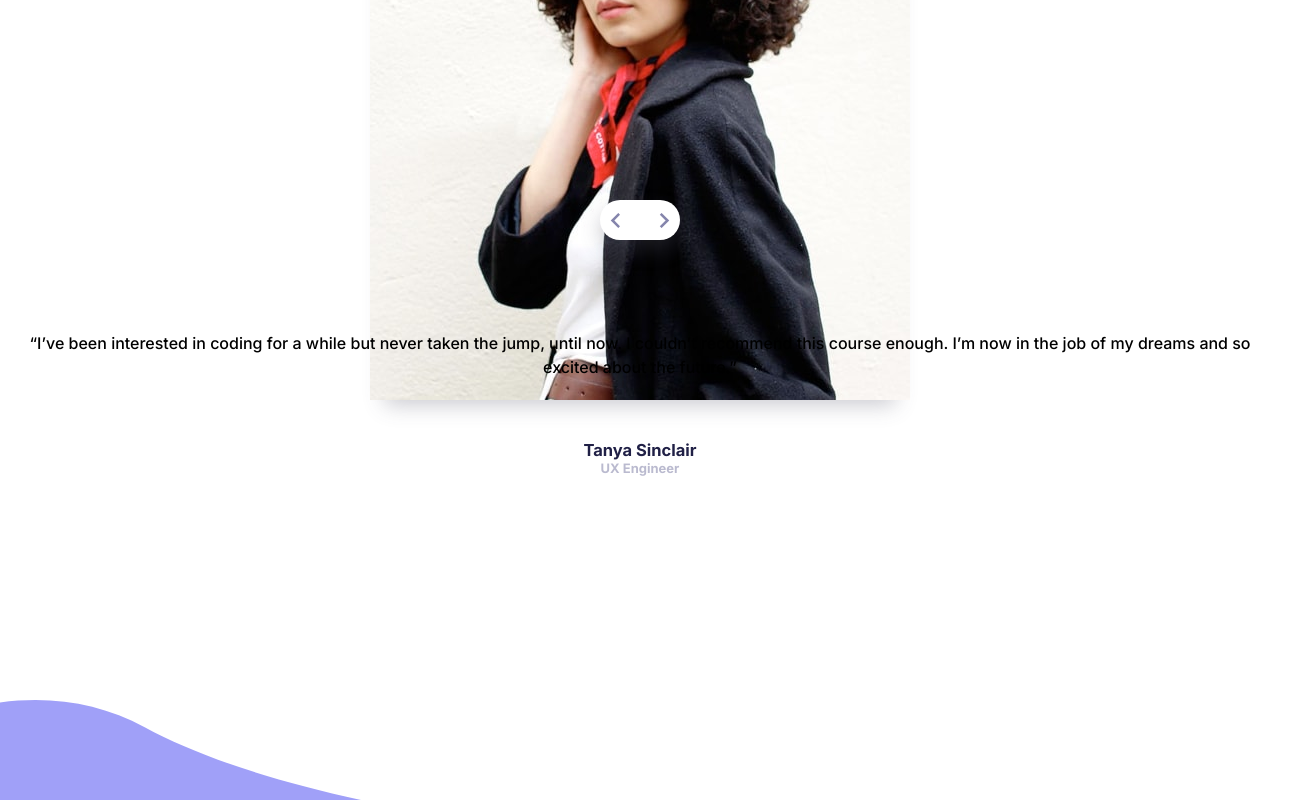
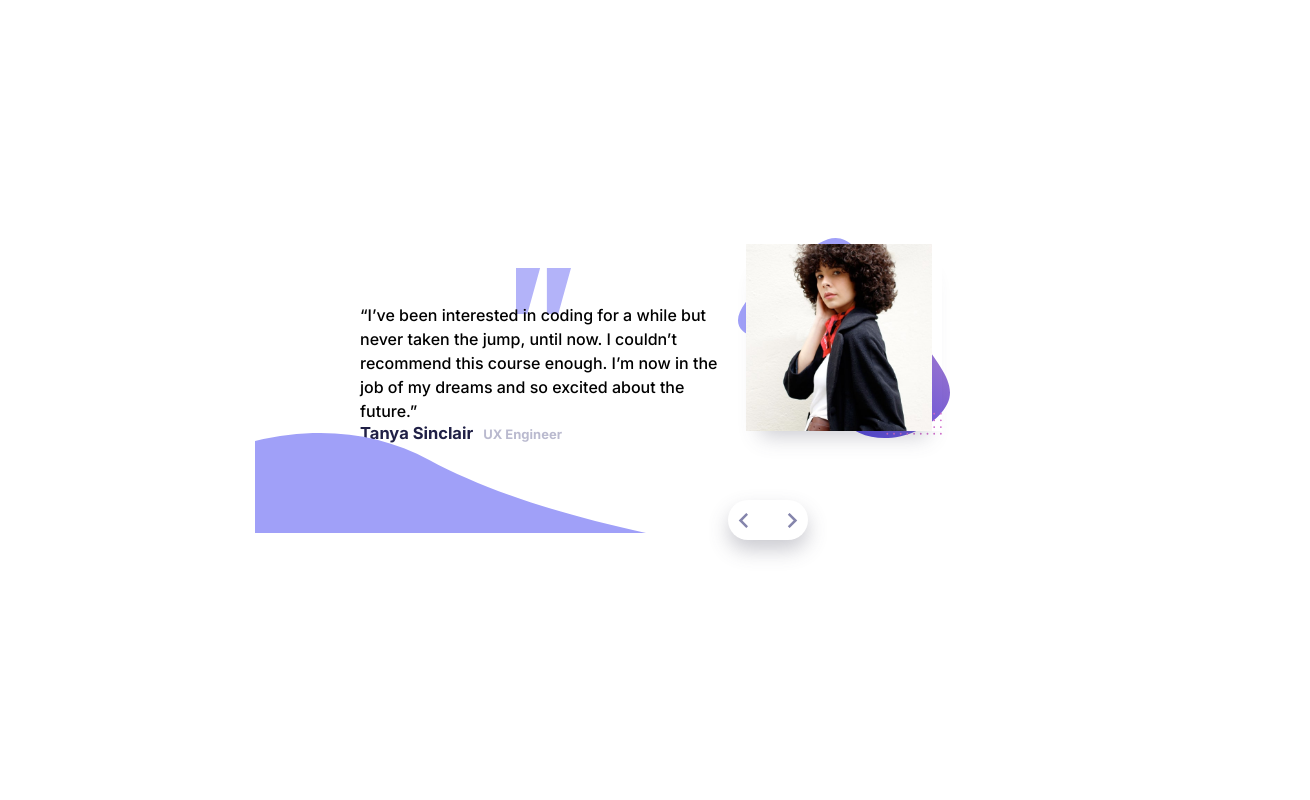
Before and after one commit to Dorian-Road-to-Frontend-Mentor-master/Coding-bootcamp-testimonials-slider, a plain HTML site: page index.html in a window 1280 px wide. Shown: the whole page, 1310 px wide, since content can reach past the window. Drawn offline with Linux system fonts and the light colour scheme.

Commit message:
Reto finalizado!

```diff
--- a/css/styles.css
+++ b/css/styles.css
@@ -15,7 +15,13 @@ body {
   min-height: 100vh;
   overflow: hidden;
 }
-
+@media screen and (min-width: 768px) {
+  body {
+    display: flex;
+    justify-content: center;
+    align-items: center;
+  }
+}
 .card-container {
   padding: 30px 0;
   height: 100vh;
@@ -23,15 +29,35 @@ body {
   overflow: hidden;
 }
 
+@media screen and (min-width: 768px) {
+  .card-container {
+    display: flex;
+    justify-content: center;
+    align-items: center;
+    height: 550px;
+    overflow: visible;
+  }
+}
+
 .card {
-  /* background-color: #fff; */
   height: 100vh;
   position: absolute;
+  transform: translateX(0);
   transition: transform 0.5s;
 }
 
+@media screen and (min-width: 768px) {
+  .card {
+    height: 325px;
+    display: flex;
+    flex-direction: row-reverse;
+    justify-content: center;
+    width: 710px;
+  }
+}
+
 .card--hide {
-  transform: translateX(-100%);
+  transform: translateX(-100vw);
 }
 
 .card::after {
@@ -63,6 +89,13 @@ body {
   box-shadow: 0 20px 20px -15px rgba(83, 83, 102, 0.3);
 }
 
+@media screen and (min-width: 768px) {
+  .card__image {
+    max-width: 65%;
+    padding-right: 10px;
+  }
+}
+
 .card__description {
   position: relative;
   font-size: 300;
@@ -75,6 +108,13 @@ body {
   justify-content: center;
   align-items: center;
   padding: 0 20px;
+}
+
+@media screen and (min-width: 768px) {
+  .card__description {
+    left: 55px;
+    text-align: left;
+  }
 }
 
 .card__description::before {
@@ -94,16 +134,40 @@ body {
   font-size: 11px;
 }
 
+@media screen and (min-width: 768px) {
+  .card__footer {
+    display: flex;
+    align-items: center;
+    position: absolute;
+    bottom: 120px;
+    left: 75px;
+    width: 950px;
+    /* background-color: red; */
+  }
+}
+
 .card__name,
 .card__job {
   margin: 0;
   font-weight: 700;
   color: var(--dark-text);
 }
+@media screen and (min-width: 768px) {
+  .card__name {
+    margin-right: 10px;
+  }
+}
 
 .card__job {
   color: var(--light-text);
   font-size: 13px;
+}
+
+@media screen and (min-width: 768px) {
+  .card__job {
+    margin-right: 10px;
+    margin-top: 3px;
+  }
 }
 
 .slide-arrows {
@@ -122,6 +186,13 @@ body {
   box-shadow: 0 10px 20px rgba(83, 83, 102, 0.3);
 }
 
+@media screen and (min-width: 768px) {
+  .slide-arrows {
+    top: 500px;
+    left: 60%;
+  }
+}
+
 .slide-arrows img {
   height: 15px;
 }
--- a/js/scripts.js
+++ b/js/scripts.js
@@ -1,11 +1,15 @@
 const cards = document.querySelectorAll('.card');
 const slideArrows = document.getElementById('slide-arrows');
 
+let currentSlide = 'right';
+
 const moveSlide = direction => {
   if (direction === 'right') {
+    currentSlide = 'left';
     cards[0].classList.add('card--hide');
     cards[1].classList.remove('card--hide');
   } else {
+    currentSlide = 'right';
     cards[1].classList.add('card--hide');
     cards[0].classList.remove('card--hide');
   }
@@ -20,5 +24,12 @@ window.addEventListener('keyup', e => {
     const direction = e.key === 'ArrowLeft' ? 'left' : 'right';
     moveSlide(direction);
   }
-  console.log(e);
 });
+
+// setInterval(() => {
+//   if (currentSlide === 'right') {
+//     moveSlide('right');
+//   } else {
+//     moveSlide('left');
+//   }
+// }, 5000);
```
